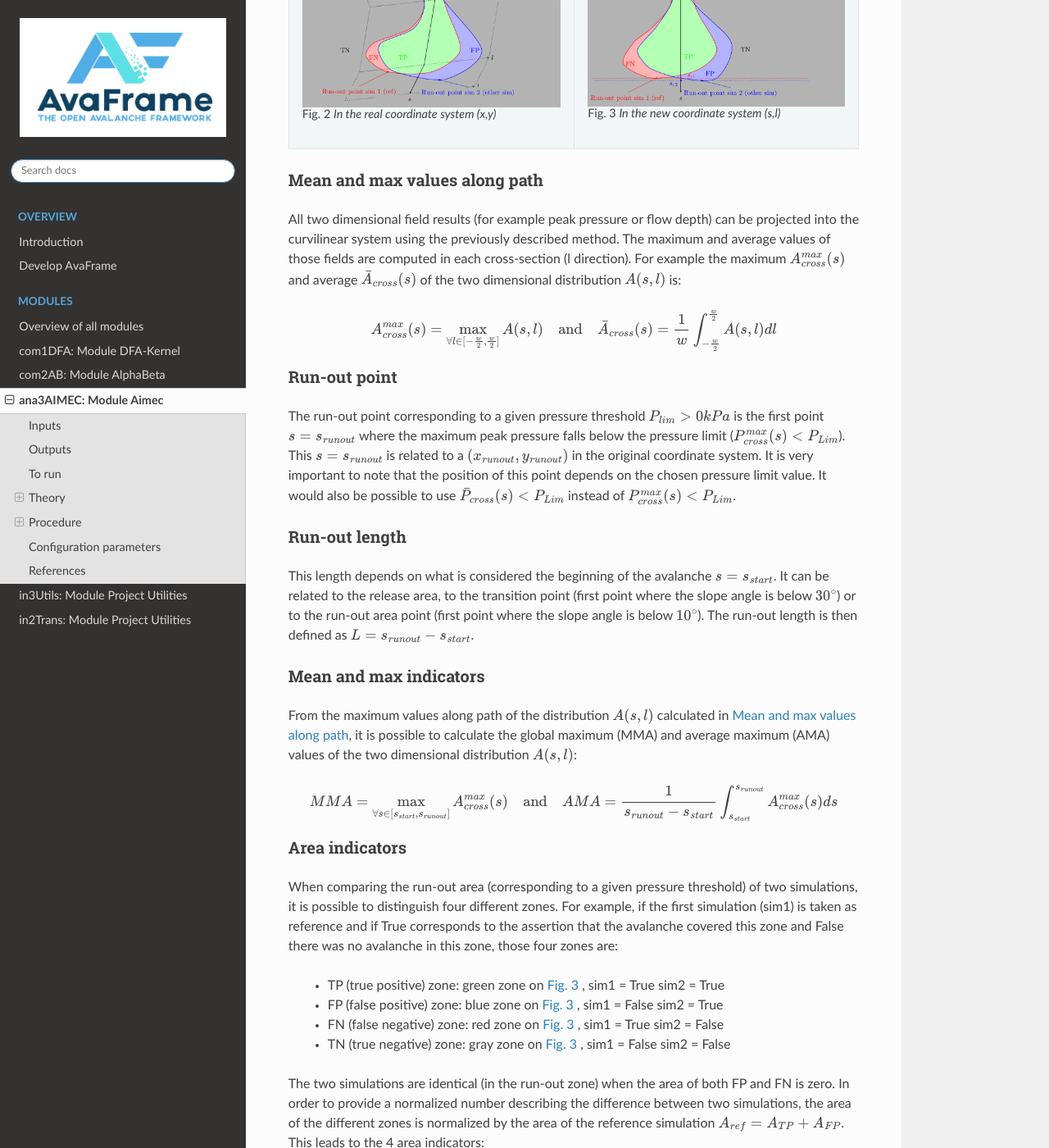
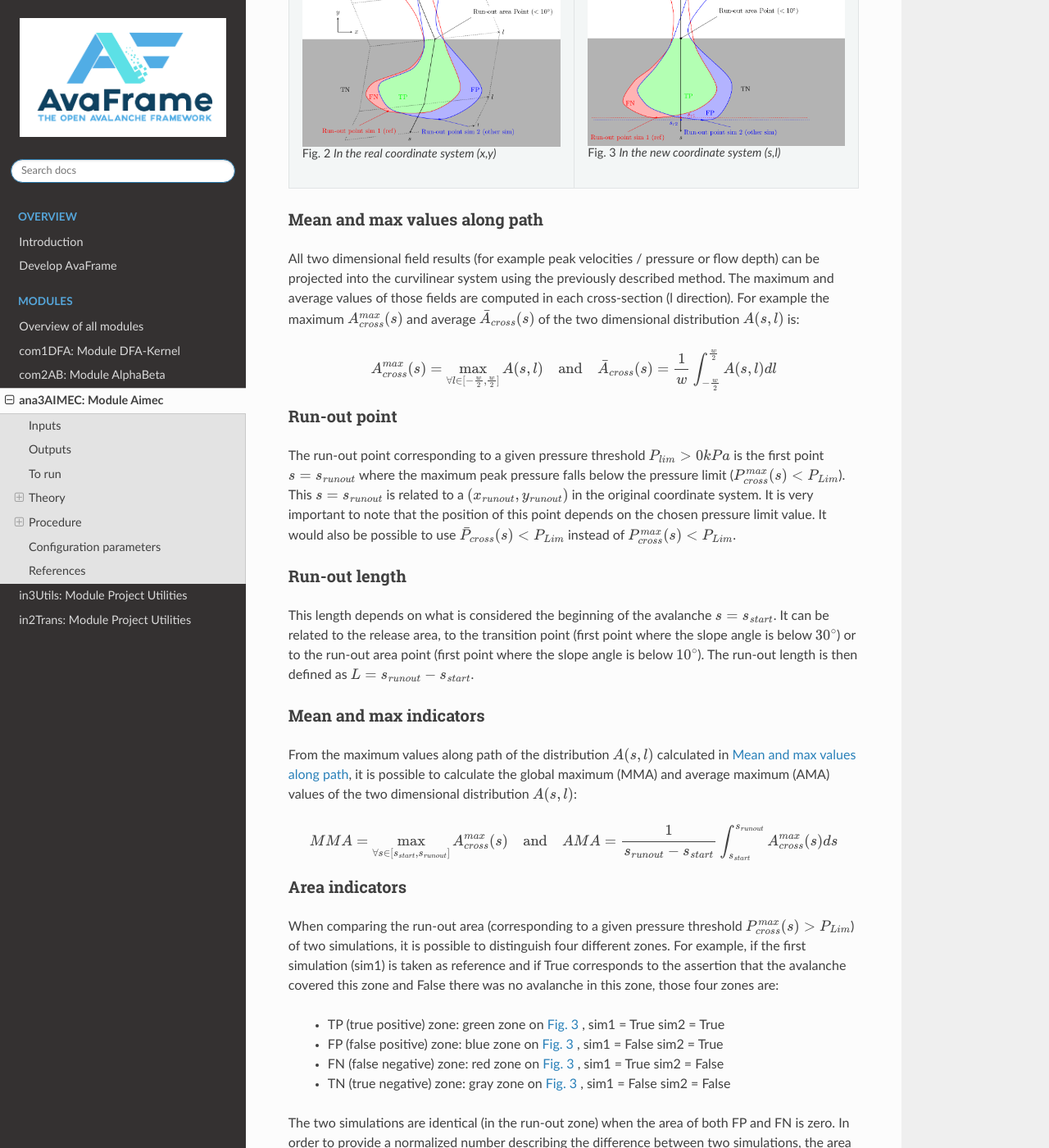
Before and after one commit to avaframe/AvaFrame, a Sphinx documentation site: the page built from docs/moduleAna3AIMEC.rst, in a window 1280 px wide and 1400 px high, scrolled down 1473 px. Shown: the whole window at 82% size. Built offline with Sphinx 7.4.7 and the Read the Docs theme 2.0.0, drawn with Linux system fonts in a browser that asks for light colours; some of the changed text lies outside the part shown.

Commit message:
Update moduleAna3AIMEC.rst

```diff
--- a/docs/moduleAna3AIMEC.rst
+++ b/docs/moduleAna3AIMEC.rst
@@ -36,10 +36,10 @@
 Theory
 -----------
 
-The simulation results (two dimensional fields of e.g. peak pressure or flow depth) are processed in a way
-that it is possible to compare characteristic values such as for example, run-out, maximum peak pressure or
-flow depth, maximum peak velocity or speed for different simulations.
-
+The simulation results (two dimensional fields of e.g. peak velocities / pressure or flow depth) are processed in a way
+that it is possible to compare characteristic values that are directly linked to the flow variables such as
+maximum peak flow depth, maximum peak velocity or deduced quantities, for example maximum peak pressure,
+pressure based run-out (including direct comparison to possible references, see :ref:`area-indicators`) for different simulations.
 
 AIMEC (Automated Indicator based Model Evaluation and Comparison, [Fischer2013]_) was developed
 to analyze and compare avalanche simulations. The computational module presented here is inspired from the original AIMEC code.
@@ -71,7 +71,7 @@
 
 Mean and max values along path
 ~~~~~~~~~~~~~~~~~~~~~~~~~~~~~~~~
-All two dimensional field results (for example peak pressure or flow depth) can be projected into the curvilinear system using
+All two dimensional field results (for example peak velocities / pressure or flow depth) can be projected into the curvilinear system using
 the previously described method. The maximum and average values of those fields are computed in each cross-section (l direction).
 For example the maximum :math:`A_{cross}^{max}(s)` and average :math:`\bar{A}_{cross}(s)` of the two
 dimensional distribution :math:`A(s,l)` is:
@@ -104,9 +104,11 @@
     AMA = \frac{1}{s_{runout}-s_{start}}\int_{s_{start}}^{s_{runout}} A_{cross}^{max}(s)ds
 
 
+.. _area-indicators:
+
 Area indicators
 ~~~~~~~~~~~~~~~~~~~~~~~~~~~~~~~~
-When comparing the run-out area (corresponding to a given pressure threshold) of two simulations,
+When comparing the run-out area (corresponding to a given pressure threshold :math:`P_{cross}^{max}(s)>P_{Lim}`) of two simulations,
 it is possible to distinguish four different zones. For example, if the first simulation (sim1) is taken as reference and if True corresponds
 to the assertion that the avalanche covered this zone and False there was no avalanche in this zone, those four zones are:
 
@@ -163,7 +165,7 @@
 
 Assign data
 ~~~~~~~~~~~~~~~~~~~~~~~~~~~~~~~~
-The simulation results (for example peak pressure or flow depth) are projected on the new grid using the
+The simulation results (for example peak velocities / pressure or flow depth) are projected on the new grid using the
 transformation information. The projected results are stored in the ``newRasters`` dictionary.
 
 .. _analyze-results:
```
Also changed, not shown: other parts of docs/moduleAna3AIMEC.rst (+1 -1 lines).
